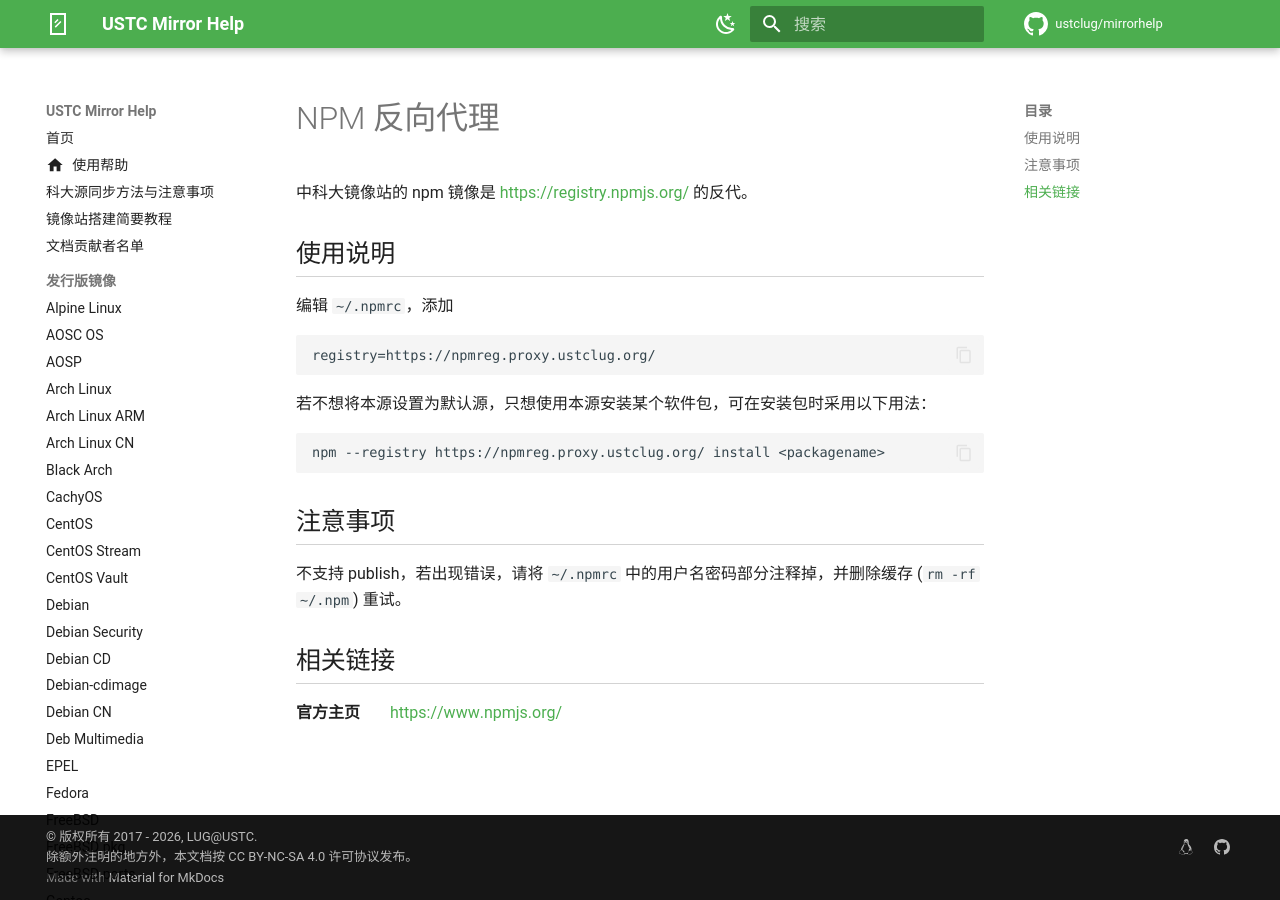
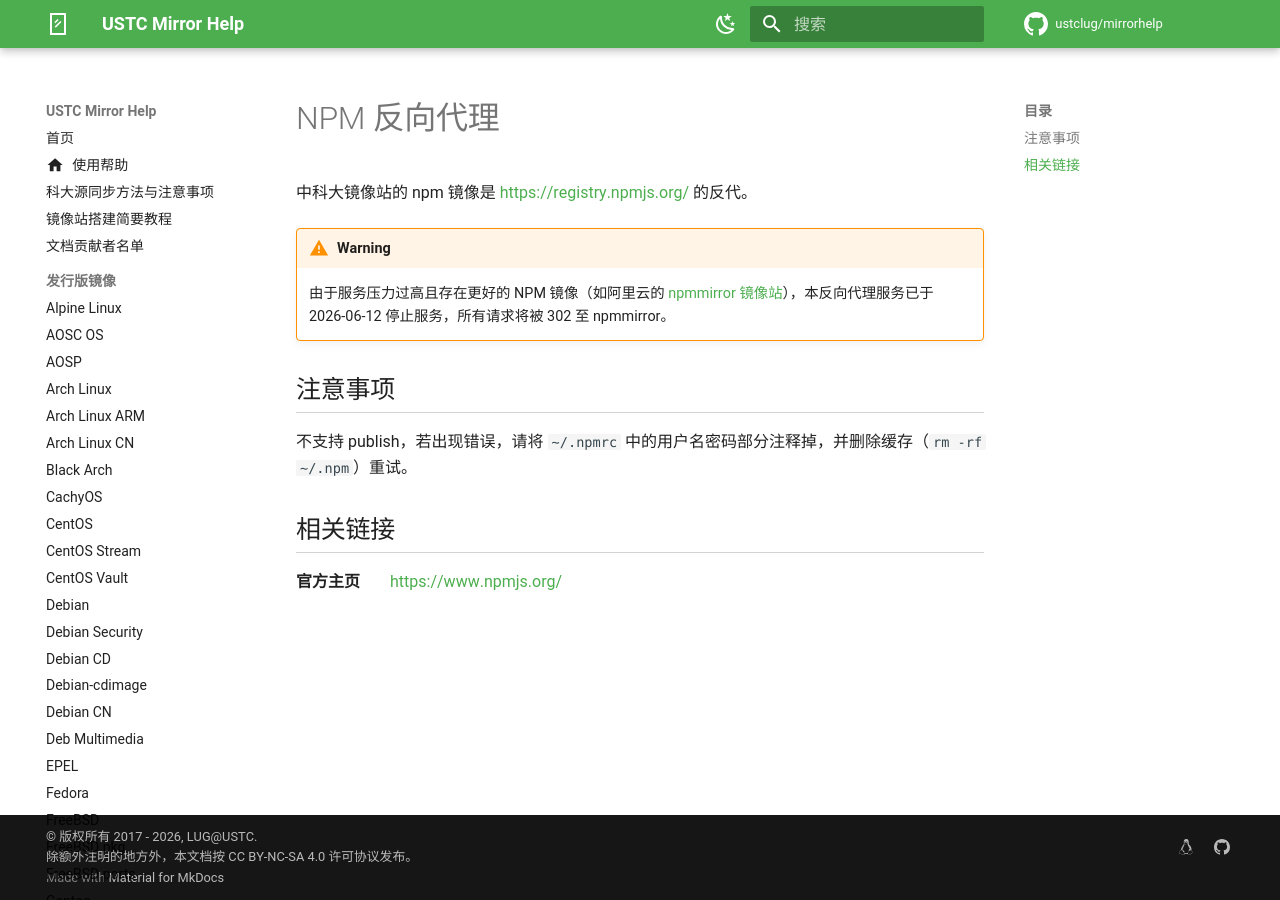
Before and after one commit to ustclug/mirrorhelp, an MkDocs documentation site: the page built from docs/npm.md, in a window 1280 px wide. Built offline with MkDocs 1.6.1 and Material for MkDocs 9.7.7, drawn with Linux system fonts in a browser that asks for light colours; comment, search, counter and statistics services are not loaded.

Commit message:
mkdocs.yml: Move discontinued mirrors to not_in_nav
Also add discontinuation notice for npm revproxy

```diff
--- a/docs/npm.md
+++ b/docs/npm.md
@@ -2,21 +2,13 @@
 
 中科大镜像站的 npm 镜像是 <https://registry.npmjs.org/> 的反代。
 
-## 使用说明
+!!! warning
 
-编辑 `~/.npmrc`，添加
-
-    registry=https://npmreg.proxy.ustclug.org/
-
-若不想将本源设置为默认源，只想使用本源安装某个软件包，可在安装包时采用以下用法：
-
-    npm --registry https://npmreg.proxy.ustclug.org/ install <packagename>
+    由于服务压力过高且存在更好的 NPM 镜像（如阿里云的 [npmmirror 镜像站](https://npmmirror.com/)），本反向代理服务已于 2026-06-12 停止服务，所有请求将被 302 至 npmmirror。
 
 ## 注意事项
 
-不支持 publish，若出现错误，请将 `~/.npmrc`
-中的用户名密码部分注释掉，并删除缓存 (`rm -rf ~/.npm`)
-重试。
+不支持 publish，若出现错误，请将 `~/.npmrc` 中的用户名密码部分注释掉，并删除缓存（`rm -rf ~/.npm`）重试。
 
 ## 相关链接
 
--- a/mkdocs.yml
+++ b/mkdocs.yml
@@ -133,6 +133,11 @@
   - https://mirrors.ustc.edu.cn/static/help/roboto.css
   - https://mirrors.ustc.edu.cn/static/help/roboto-mono/stylesheet.css
 
+not_in_nav: |
+  julia.md
+  nodesource.md
+  npm.md
+
 nav:
   - 首页: /
   - 使用帮助: index.md
@@ -195,10 +200,7 @@
   - 语言镜像:
     - ghcup.md
     - hackage.md
-    - julia.md
     - node.md
-    - nodesource.md
-    - npm.md
     - pypi.md
     - rubygems.md
     - crates.io-index.md
```
